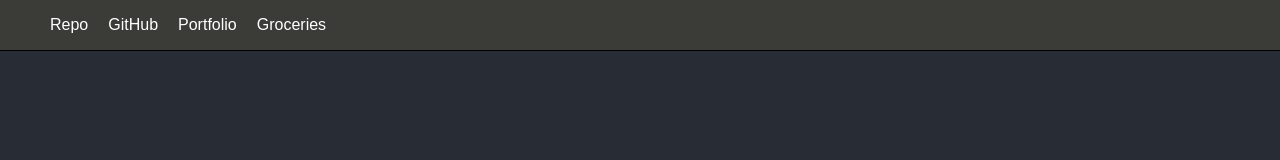
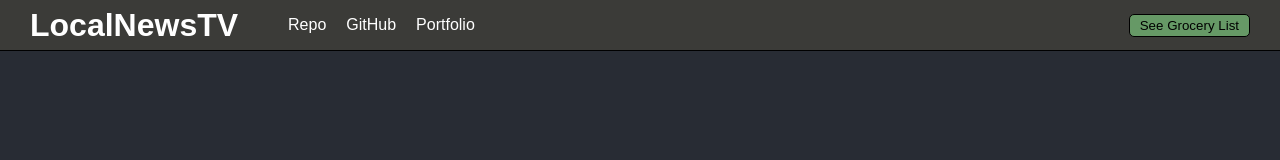
Before and after one commit to LocalNewsTV/home-to-do-list, a React (Create React App) app: page / in a window 1280 px wide. Shown: the top 160 px of the page. Built offline with nearby package versions, Linux system fonts and the light colour scheme; no server answers.

Commit message:
Compartmentalized Navbar

```diff
--- /dev/null
+++ b/src/components/AppNav/AppNav.css
@@ -0,0 +1,8 @@
+
+.navBarButton {
+  border: 1px solid black;
+  padding: 3px 10px;
+  border-radius: 5px;
+  background-color: #669966;
+  margin: 0 10px;
+}
--- /dev/null
+++ b/src/components/AppNav/AppNav.js
@@ -0,0 +1,15 @@
+import React from "react"
+import { hookContext } from "../../App"
+
+export const AppNav = () => {
+  const {taskType, setTaskType} = React.useContext(hookContext);
+  return (
+    <>
+      <input
+        type="button"
+        value={taskType ==="todo" ? "See Grocery List" : "See Task List"}
+        onClick={(evt)=> setTaskType(taskType === "todo" ? "grocery" : "todo")}
+        className={"navBarButton"} />
+    </>
+  )
+}
--- /dev/null
+++ b/src/components/Logo/Logo.css
@@ -0,0 +1,9 @@
+.logo-title{
+  display: flex;
+  align-items: center;
+  flex-direction: row;
+}
+.logo-title h1{
+  margin: 0px;
+  padding-left: 10px;
+}
--- /dev/null
+++ b/src/components/Logo/Logo.js
@@ -0,0 +1,7 @@
+
+export const Logo = () => (
+  <div className="logo-title">
+      {/* <img src="Logo.png" alt="LocalNewsTV Logo" /> */}
+    <h1>LocalNewsTV</h1>
+  </div>
+)
--- a/src/components/NavBar/NavBar.css
+++ b/src/components/NavBar/NavBar.css
@@ -1,25 +1,48 @@
-#nav{
+#nav {
   z-index: 2;
   position: fixed;
+  top: 0;
+  left: 0;
   width: 100%;
   display: flex;
-flex-direction: center;
-background-color: rgb(59,59,56);
+  justify-content: space-between;
+  background-color: rgb(59, 59, 56);
   color: white;
   border-bottom: 1px solid black;
-
+  padding: 0 20px;
+  box-sizing: border-box;
 }
-.nav-left{
-align-items: left;
+.nav-left {
+  align-items: center;
+  display: flex;
 }
 .navLink {
   text-decoration: none;
   font-family: Arial, Helvetica, sans-serif;
   color: white;
- margin: 5px;
- padding: 5px;
-
+  padding: 0 10px;
 }
 .navLink:hover {
-  color: #669966;
+  color: #CC5500;
 }
+
+.nav-right {
+  display: flex;
+  align-items: center;
+}
+
+@media only screen and (max-width: 825px) {
+  #nav {
+    flex-direction: column;
+    align-items: center;
+    justify-content: center;
+    padding: 10px 0px;
+  }
+  .nav-left{
+    flex-direction: column;
+  }
+  .nav-left ul {
+    padding: 0;
+    margin: 4px;
+  }
+}
--- a/src/components/NavBar/NavBar.js
+++ b/src/components/NavBar/NavBar.js
@@ -1,20 +1,23 @@
 import React from 'react';
-import {hookContext} from "../../App.js";
+import { Logo } from '../Logo/Logo.js';
+import '../Logo/Logo.css';
+import { AppNav } from '../AppNav/AppNav.js';
+import '../AppNav/AppNav.css';
+
 
 export const NavBar = () => {
-  const {taskType, setTaskType} = React.useContext(hookContext);
-  const handleClick = () => {
-    setTaskType(taskType === "todo" ? "grocery" : "todo");
-  }
   return (
   <div id="nav">
     <div className="nav-left">
+      <Logo/>
       <ul>
-        <a className="navLink" href="https://github.com/LocalNewsTV/home-to-do-list">Repo</a>
+        <a className="navLink" href="https://github.com/LocalNewsTV/weather-app">Repo</a>
         <a className="navLink" href="https://github.com/LocalNewsTV">GitHub</a>
         <a className="navLink" href="https://LocalNewsTV.github.io/">Portfolio</a>
-        <span className="navLink" onClick={handleClick}>{taskType === "todo" ? "Groceries" : "Tasks"}</span>
       </ul>
+    </div>
+    <div className="nav-right">
+      <AppNav/>
     </div>
   </div>
   )
```
Also changed, not shown: public/Logo.png (renamed from public/logo192.png). Lines whose indentation alone changed are shown as unchanged.
